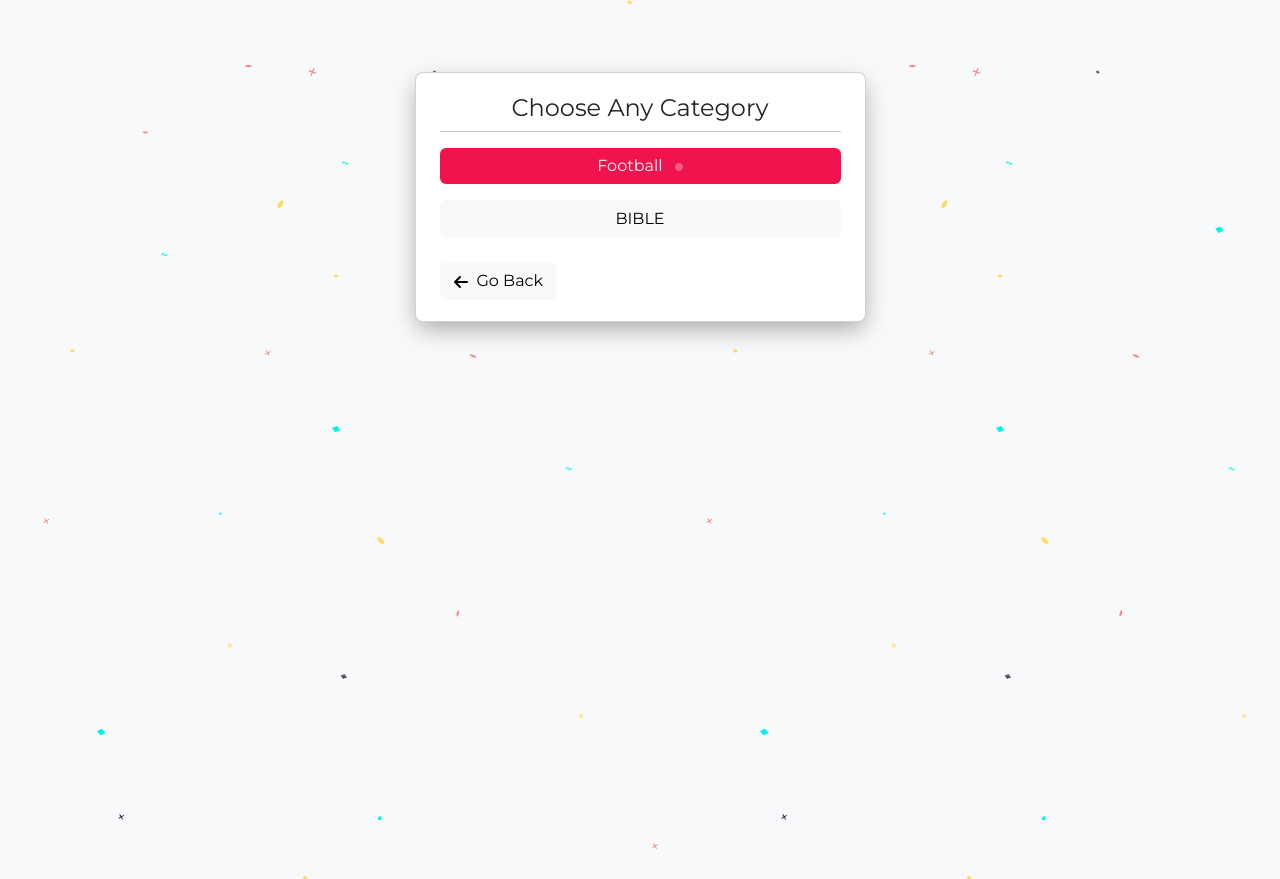
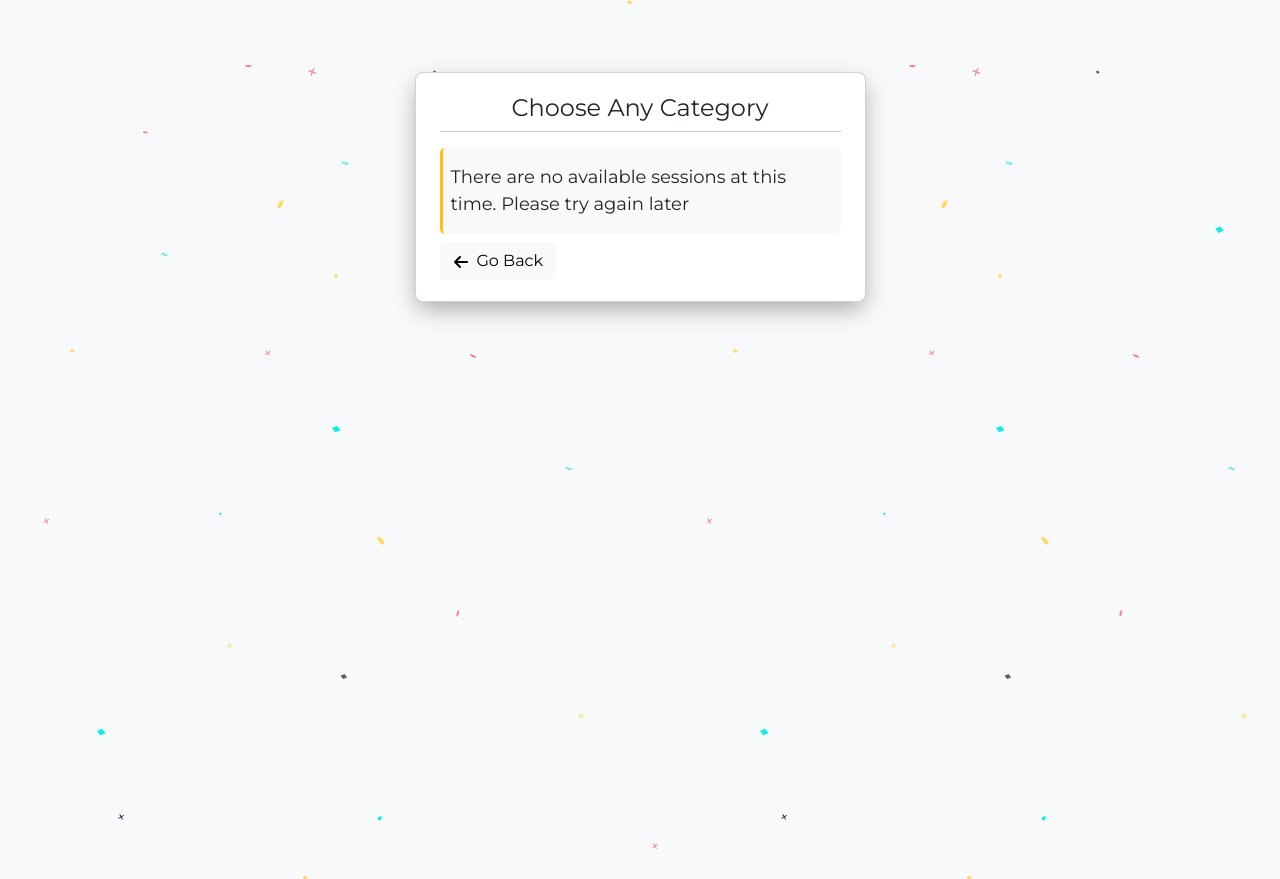
Before and after one commit to waruingugi/majibu-v5, a Python web app: template app/sessions/templates/home.html in a window 1280 px wide. Shown: the part 52-931 px from the top of the page. Run offline with Jinja, Linux system fonts and the light colour scheme; the template is opened without the code that fills it, so the values that code supplies are empty; some libraries are stand-ins or nearby versions.

Commit message:
Modified home page to loop through session categories

```diff
--- a/app/commons/constants.py
+++ b/app/commons/constants.py
@@ -1,6 +1,12 @@
 from enum import Enum
+from typing import List
 
 
 class Categories(Enum):
     BIBLE = "BIBLE"
     FOOTBALL = "FOOTBALL"
+
+    @classmethod
+    def list_(cls) -> List:
+        categories = {category.value for category in cls}
+        return list(categories)
--- a/app/sessions/routes/session.py
+++ b/app/sessions/routes/session.py
@@ -5,6 +5,7 @@ from app.core.config import templates
 from app.users.models import User
 from app.core.deps import get_current_active_user
 from app.core.ratelimiter import limiter
+from app.commons.constants import Categories
 
 
 router = APIRouter()
@@ -19,11 +20,12 @@ async def get_home(
 ):
     """Get home page"""
     return templates.TemplateResponse(
-        f"{template_prefix}home.html", {"request": request, "title": "Home"}
+        f"{template_prefix}home.html",
+        {"request": request, "title": "Home", "categories": Categories.list_()},
     )
 
 
-@router.post("/summary/{category}", response_class=HTMLResponse)
+@router.get("/summary/{category}", response_class=HTMLResponse)
 async def get_summary(
     request: Request,
     category: str,
--- a/app/sessions/templates/home.html
+++ b/app/sessions/templates/home.html
@@ -10,16 +10,32 @@
                         <div class="card-body">
                             <h4 class="text-center">Choose Any Category</h4>
                             <hr class="mt-0">
+
+                            {% if categories %}
                                 <div class="mt-2 mb-4">
-                                <a href="{{ url_for('get_summary', category=category) }}" class="btn btn-primary d-block my-3 w-100" role="button" id="btn-preferred">Football
+                                    {% for category in categories %}
+
+                                        {% if category == 'FOOTBALL'%}
+                                            <a href="{{ url_for('get_summary', category=category) }}" class="btn btn-primary d-block my-3 w-100" role="button" id="btn-preferred">{{ category }}
                                                 <svg xmlns="http://www.w3.org/2000/svg" viewBox="0 0 512 512" width="1em" height="1em" fill="currentColor" class="ms-2 animate__animated animate__flash" font-size="8px">
                                                     <!--! Font Awesome Free 6.1.1 by @fontawesome - https://fontawesome.com License - https://fontawesome.com/license/free (Icons: CC BY 4.0, Fonts: SIL OFL 1.1, Code: MIT License) Copyright 2022 Fonticons, Inc. -->
                                                     <path d="M512 256C512 397.4 397.4 512 256 512C114.6 512 0 397.4 0 256C0 114.6 114.6 0 256 0C397.4 0 512 114.6 512 256z"></path>
                                                 </svg>
                                             </a>
-                                <a class="btn btn-light d-block w-100 my-3 custom-button-light" role="button">BIBLE</a>
+                                        {% else %}
+                                            <a href="{{ url_for('get_summary', category=category) }}" class="btn btn-light d-block w-100 my-3 custom-button-light" role="button">{{ category }}</a>
+                                        {% endif %}
+
+                                    {% endfor %}
                                 </div>
-                            <a href="{{ url_for('get_summary', category=category) }}" class="btn btn-light" role="button">
+
+                            {% else %}
+                                <div id="info-box" class="bg-light border-warning">
+                                    <span>There are no available sessions at this time. Please try again later</span>
+                                </div>
+                            {% endif %}
+
+                                <a class="btn btn-light" role="button">
                                     <svg xmlns="http://www.w3.org/2000/svg" viewBox="-32 0 512 512" width="1em" height="1em" fill="currentColor" class="me-2">
                                         <!--! Font Awesome Free 6.1.1 by @fontawesome - https://fontawesome.com License - https://fontawesome.com/license/free (Icons: CC BY 4.0, Fonts: SIL OFL 1.1, Code: MIT License) Copyright 2022 Fonticons, Inc. -->
                                         <path d="M447.1 256C447.1 273.7 433.7 288 416 288H109.3l105.4 105.4c12.5 12.5 12.5 32.75 0 45.25C208.4 444.9 200.2 448 192 448s-16.38-3.125-22.62-9.375l-160-160c-12.5-12.5-12.5-32.75 0-45.25l160-160c12.5-12.5 32.75-12.5 45.25 0s12.5 32.75 0 45.25L109.3 224H416C433.7 224 447.1 238.3 447.1 256z"></path>
```
Lines whose indentation alone changed are shown as unchanged.
